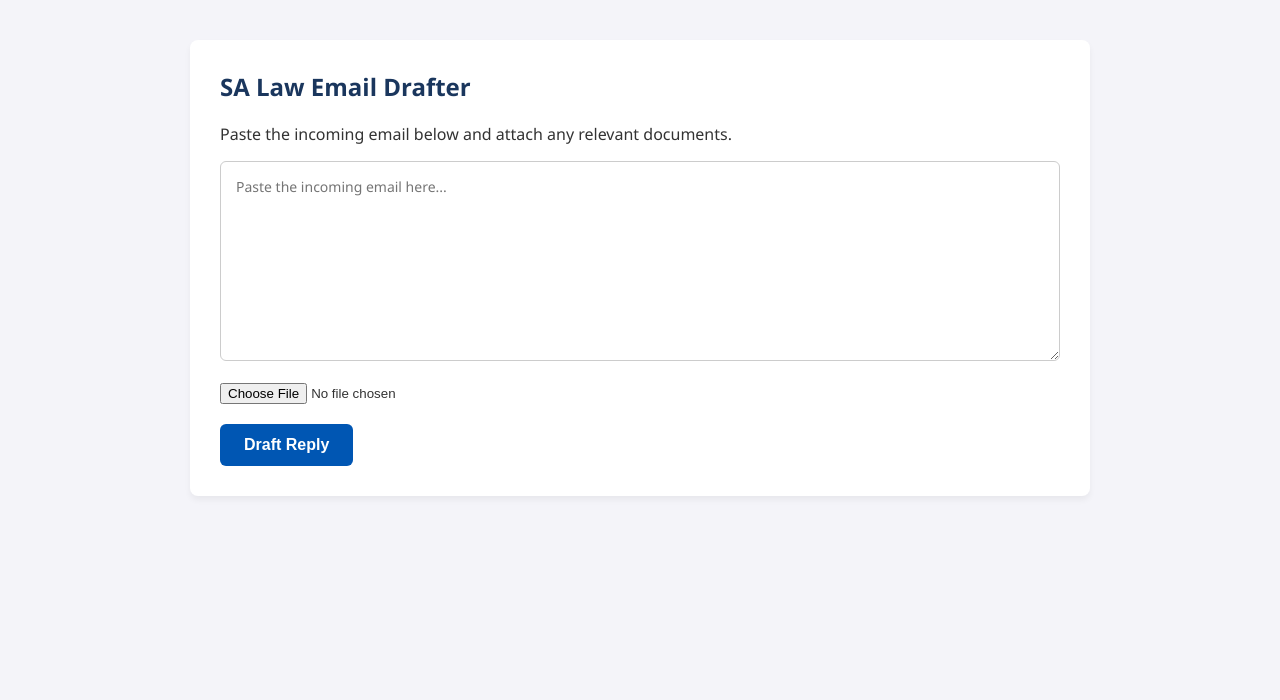
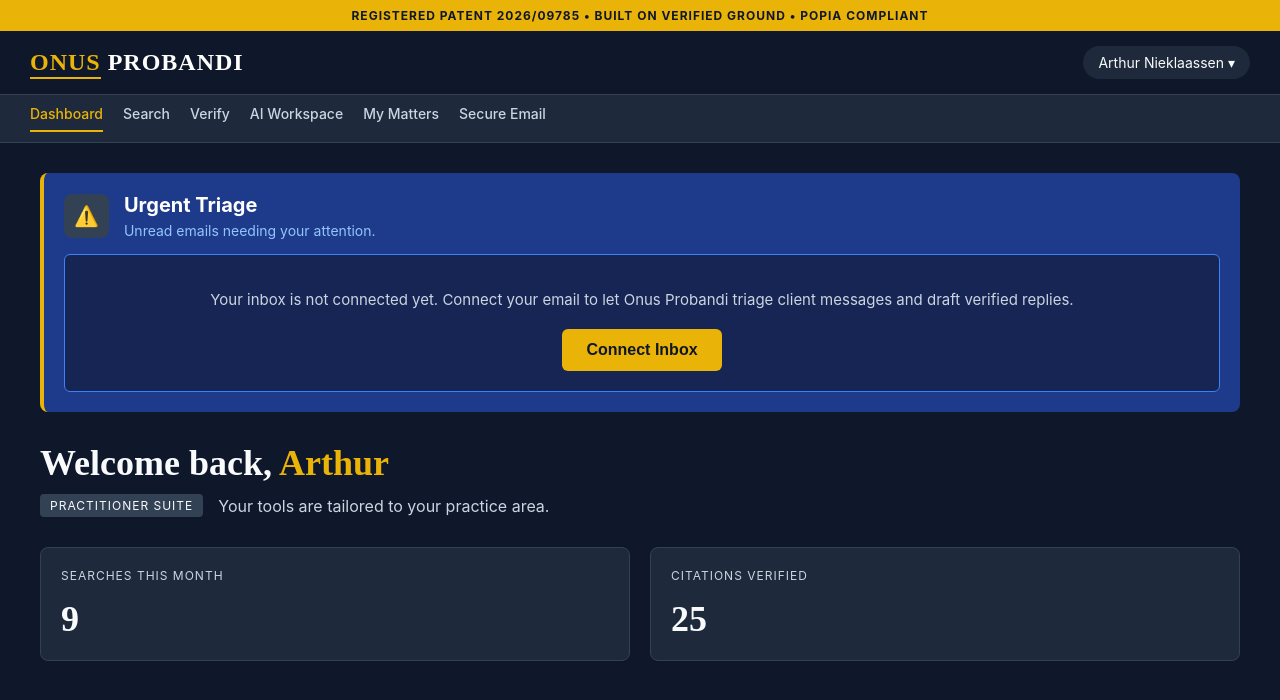
Before and after one commit to mmikhoitech-stack/legal-ai-backend, a website: page app.html in a window 1280 px wide. Drawn offline with Linux system fonts and the light colour scheme; no server answers.

Commit message:
added inbox and matters routes

```diff
--- a/app.html
+++ b/app.html
@@ -3,161 +3,181 @@
 <head>
     <meta charset="UTF-8">
     <meta name="viewport" content="width=device-width, initial-scale=1.0">
-    <title>SA Law Email Drafter</title>
+    <title>Onus Probandi — Dashboard</title>
     <style>
-        * {
-            box-sizing: border-box;
+        :root {
+            --bg-dark: #0f172a;
+            --bg-panel: #1e293b;
+            --gold: #eab308;
+            --text-main: #f8fafc;
+            --text-muted: #cbd5e1;
         }
         body {
-            font-family: 'Segoe UI', Tahoma, Geneva, Verdana, sans-serif;
-            padding: 40px 20px;
-            background: #f4f4f9;
-            color: #333;
             margin: 0;
+            font-family: -apple-system, BlinkMacSystemFont, "Segoe UI", Roboto, Helvetica, Arial, sans-serif;
+            background-color: var(--bg-dark);
+            color: var(--text-main);
         }
-        .box {
-            max-width: 900px;
-            margin: auto;
-            background: white;
-            padding: 30px;
+        .top-bar { background-color: var(--gold); text-align: center; padding: 8px; font-size: 12px; font-weight: bold; color: var(--bg-dark); letter-spacing: 1px; }
+        .nav-header { display: flex; justify-content: space-between; align-items: center; padding: 15px 30px; background-color: var(--bg-dark); border-bottom: 1px solid #334155; }
+        .logo { font-family: serif; font-size: 24px; font-weight: bold; letter-spacing: 1px; color: white; }
+        .logo span { color: var(--gold); border-bottom: 2px solid var(--gold); padding-bottom: 2px; }
+        .user-profile { background-color: var(--bg-panel); padding: 8px 15px; border-radius: 20px; display: flex; align-items: center; gap: 10px; font-size: 14px; cursor: pointer; }
+
+        .sub-nav { display: flex; gap: 20px; padding: 10px 30px; background-color: var(--bg-panel); font-size: 14px; border-bottom: 1px solid #334155; }
+        .sub-nav a { color: var(--text-muted); text-decoration: none; font-weight: 500; }
+        .sub-nav a.active { color: var(--gold); border-bottom: 2px solid var(--gold); padding-bottom: 8px; }
+
+        .container { max-width: 1200px; margin: 30px auto; padding: 0 20px; }
+
+        .triage-box {
+            background-color: #1e3a8a;
             border-radius: 8px;
-            box-shadow: 0 4px 6px rgba(0,0,0,0.05);
+            padding: 20px;
+            border-left: 4px solid var(--gold);
+            margin-bottom: 30px;
         }
-        h2 { margin-top: 0; color: #1a365d; }
-        textarea {
-            width: 100%;
-            height: 200px;
-            margin-bottom: 15px;
-            padding: 15px;
-            border: 1px solid #ccc;
+        .triage-header { display: flex; align-items: center; gap: 15px; margin-bottom: 15px; }
+        .triage-icon { background-color: #334155; padding: 10px; border-radius: 8px; font-size: 20px; }
+        .triage-title { margin: 0; font-size: 20px; color: white; }
+        .triage-sub { margin: 5px 0 0 0; font-size: 14px; color: #93c5fd; }
+
+        .triage-content {
+            background-color: #172554;
+            border: 1px solid #3b82f6;
             border-radius: 6px;
-            font-family: inherit;
-            font-size: 14px;
-        }
-        button {
-            background: #0056b3;
-            color: white;
-            padding: 12px 24px;
-            border: none;
-            border-radius: 6px;
-            cursor: pointer;
-            font-size: 16px;
-            font-weight: bold;
-            transition: background 0.3s;
-        }
-        button:hover { background: #004494; }
-        button:disabled { background: #a0aec0; cursor: not-allowed; }
-
-        #output {
-            margin-top: 25px;
             padding: 20px;
-            background: #f8fafc;
-            border-radius: 6px;
-            border: 1px solid #e2e8f0;
-            display: none;
-            width: 100%;
-            overflow-x: hidden;
+            text-align: center;
         }
 
-        /* THIS IS THE FIX FOR THE OVERLAPPING TEXT */
-        #draftText {
-            white-space: pre-wrap;
-            word-wrap: break-word;
-            overflow-wrap: break-word;
-            font-family: inherit;
-            font-size: 15px;
-            line-height: 1.6;
-            color: #2d3748;
-            margin: 0;
-            width: 100%;
+        .welcome-section { margin-bottom: 30px; }
+        .welcome-title { font-family: serif; font-size: 36px; margin: 0 0 10px 0; }
+        .welcome-title span { color: var(--gold); }
+        .welcome-sub { color: var(--text-muted); font-size: 16px; margin: 0; }
+
+        .stats-grid { display: grid; grid-template-columns: 1fr 1fr; gap: 20px; margin-bottom: 30px; }
+        .stat-card { background-color: var(--bg-panel); padding: 20px; border-radius: 8px; border: 1px solid #334155; }
+        .stat-label { font-size: 12px; color: var(--text-muted); letter-spacing: 1px; margin: 0 0 15px 0; }
+        .stat-value { font-size: 36px; font-family: serif; margin: 0; }
+
+        .btn-gold {
+            background-color: var(--gold);
+            color: var(--bg-dark);
+            border: none;
+            padding: 12px 24px;
+            border-radius: 6px;
+            font-weight: bold;
+            font-size: 16px;
+            cursor: pointer;
+            transition: 0.2s;
         }
-
-        .audit-box {
-            margin-top: 20px;
-            padding: 15px;
-            background: #e6fffa;
-            border-left: 5px solid #38a169;
-            border-radius: 4px;
-        }
-        .audit-box h4 { margin: 0 0 10px 0; color: #2f855a; }
-        .audit-box p { margin: 5px 0; font-size: 14px; color: #2d3748; }
+        .btn-gold:hover { background-color: #ca8a04; }
     </style>
 </head>
 <body>
-    <div class="box">
-        <h2>SA Law Email Drafter</h2>
-        <p>Paste the incoming email below and attach any relevant documents.</p>
 
-        <textarea id="emailText" placeholder="Paste the incoming email here..."></textarea>
+    <div class="top-bar">
+        REGISTERED PATENT 2026/09785 • BUILT ON VERIFIED GROUND • POPIA COMPLIANT
+    </div>
 
-        <div style="margin-bottom: 20px;">
-            <input type="file" id="attachment" accept=".pdf,.doc,.docx">
-        </div>
-
-        <button onclick="draft()" id="btn">Draft Reply</button>
-
-        <div id="output">
-            <pre id="draftText"></pre>
-            <div id="auditBox"></div>
+    <div class="nav-header">
+        <div class="logo"><span>ONUS</span> PROBANDI</div>
+        <div class="user-profile">
+            Arthur Nieklaassen ▾
         </div>
     </div>
 
+    <div class="sub-nav">
+        <a href="#" class="active">Dashboard</a>
+        <a href="#">Search</a>
+        <a href="#">Verify</a>
+        <a href="#">AI Workspace</a>
+        <a href="#">My Matters</a>
+        <a href="#">Secure Email</a>
+    </div>
+
+    <div class="container">
+
+        <div class="triage-box">
+            <div class="triage-header">
+                <div class="triage-icon">⚠️</div>
+                <div>
+                    <h2 class="triage-title">Urgent Triage</h2>
+                    <p class="triage-sub">Unread emails needing your attention.</p>
+                </div>
+            </div>
+
+            <!-- The JavaScript will inject the fixed UI here -->
+            <div id="triage-content-area" class="triage-content">
+                <p style="color: #93c5fd; margin: 0;">Loading inbox securely...</p>
+            </div>
+        </div>
+
+        <div class="welcome-section">
+            <h1 class="welcome-title">Welcome back, <span>Arthur</span></h1>
+            <div style="display: flex; align-items: center; gap: 15px; margin-top: 10px;">
+                <span style="background-color: #334155; padding: 4px 10px; border-radius: 4px; font-size: 12px; letter-spacing: 1px;">PRACTITIONER SUITE</span>
+                <p class="welcome-sub">Your tools are tailored to your practice area.</p>
+            </div>
+        </div>
+
+        <div class="stats-grid">
+            <div class="stat-card">
+                <p class="stat-label">SEARCHES THIS MONTH</p>
+                <h2 class="stat-value">9</h2>
+            </div>
+            <div class="stat-card">
+                <p class="stat-label">CITATIONS VERIFIED</p>
+                <h2 class="stat-value">25</h2>
+            </div>
+        </div>
+
+    </div>
+
     <script>
-        async function draft() {
-            const text = document.getElementById('emailText').value;
-            const file = document.getElementById('attachment').files[0];
-            const btn = document.getElementById('btn');
-            const outputDiv = document.getElementById('output');
-            const draftText = document.getElementById('draftText');
-            const auditBox = document.getElementById('auditBox');
+        async function loadEmails() {
+            const contentArea = document.getElementById('triage-content-area');
 
-            if (!text) return alert("Please paste the email text first.");
-
-            btn.innerText = "Drafting... (Please wait)";
-            btn.disabled = true;
-            outputDiv.style.display = 'none';
-
-            const formData = new FormData();
-            formData.append('emailText', text);
-            if (file) formData.append('attachment', file);
+            // NOTE: Change this URL to your actual Render URL!
+            const RENDER_API_URL = 'https://onus-probandi-backend.onrender.com/api/emails';
 
             try {
-                // Render Backend URL
-                const res = await fetch('https://legal-ai-backend-g6eb.onrender.com/api/agents/email-draft', {
-                    method: 'POST',
-                    body: formData
-                });
-                const data = await res.json();
+                const response = await fetch(RENDER_API_URL);
 
-                if (data.error) throw new Error(data.error);
-
-                // 1. Render the Draft
-                draftText.innerText = data.draftReply || "No draft returned.";
-
-                // 2. Render the Verity Audit
-                let auditHTML = "";
-                if (data.citations && (data.citations.cases.length > 0 || data.citations.acts.length > 0)) {
-                    auditHTML += `<h4>✅ Verity Audit: SA Citations Detected</h4>`;
-                    if (data.citations.cases.length > 0) {
-                        auditHTML += `<p><strong>Case Law:</strong> ${data.citations.cases.join(', ')}</p>`;
-                    }
-                    if (data.citations.acts.length > 0) {
-                        auditHTML += `<p><strong>Legislation:</strong> ${data.citations.acts.join(', ')}</p>`;
-                    }
-                    auditBox.className = "audit-box";
-                    auditBox.innerHTML = auditHTML;
-                } else {
-                    auditBox.innerHTML = "";
+                if (!response.ok) {
+                    throw new Error(`Server error: ${response.status}`);
                 }
 
-                outputDiv.style.display = 'block';
-            } catch (e) {
-                alert("Error: " + e.message + "\n\nRemember: The free server takes 50 seconds to wake up. Please try again and wait.");
-            } finally {
-                btn.innerText = "Draft Reply";
-                btn.disabled = false;
+                const emails = await response.json();
+
+                if (emails.length === 0) {
+                    // If the backend returns an empty list, show the connect button
+                    showConnectInboxUI(contentArea);
+                } else {
+                    contentArea.innerHTML = `<p>You have ${emails.length} emails.</p>`;
+                }
+
+            } catch (error) {
+                // THE FIX: If the backend throws a 500 error, catch it here and show the button
+                console.log("Backend sleeping or error:", error.message);
+                showConnectInboxUI(contentArea);
             }
         }
+
+        function showConnectInboxUI(container) {
+            container.innerHTML = `
+                <p style="color: #cbd5e1; font-size: 15px; margin-bottom: 20px;">
+                    Your inbox is not connected yet. Connect your email to let Onus Probandi triage client messages and draft verified replies.
+                </p>
+                <button class="btn-gold" onclick="alert('Email connection coming soon!')">
+                    Connect Inbox
+                </button>
+            `;
+        }
+
+        // Run the function when the page loads
+        window.onload = loadEmails;
     </script>
+
 </body>
 </html>
```
Also changed, not shown: server.js (+40 -10 lines).
